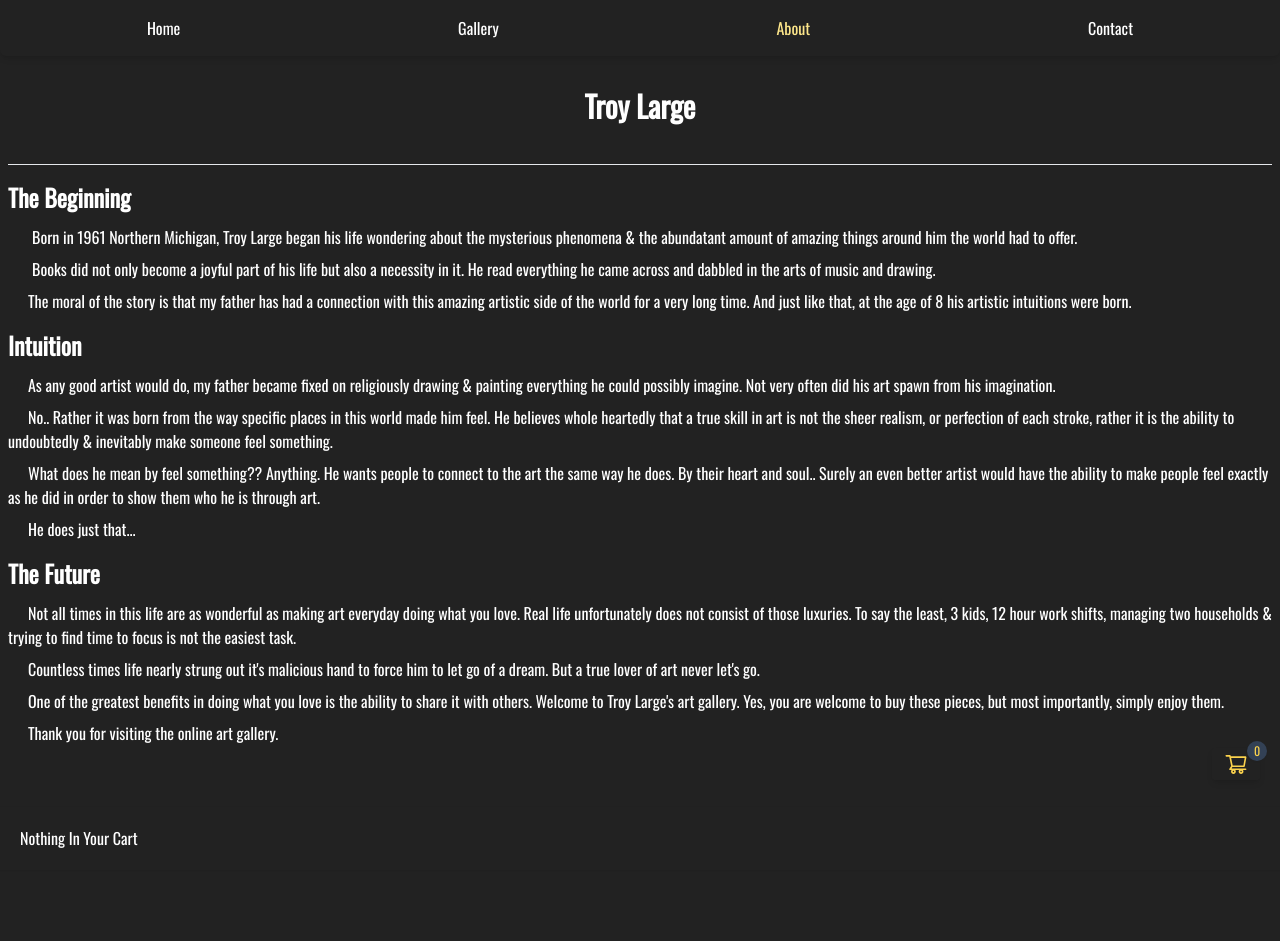
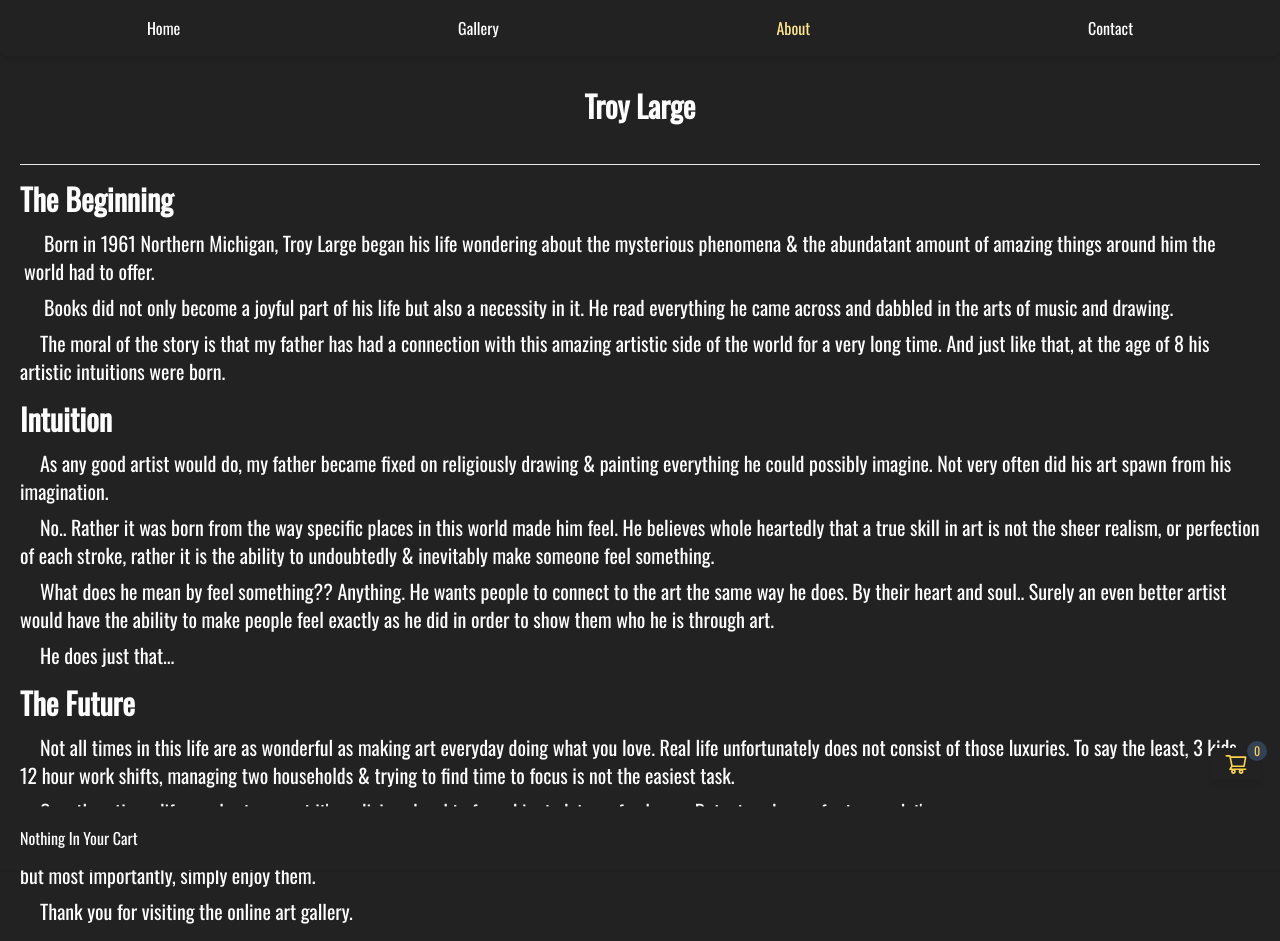
Before and after one commit to RyanLarge13/Troy-Large, a Next.js app: page /about in a window 1280 px wide. Before the commit the page ends 800 px from the top, so only its background shows below. Built offline with nearby package versions, Linux system fonts and the light colour scheme.

Commit message:
Style Update

```diff
--- a/app/about/page.jsx
+++ b/app/about/page.jsx
@@ -1,60 +1,62 @@
 const About = () => {
   return (
-    <section className="p-2">
+    <section className="p-2 md: px-5">
       <h1 className="text-3xl font-bold text-center mb-10">Troy Large</h1>
       <hr />
-      <h2 className="text-2xl mt-4 mb-3 font-bold">The Beginning</h2>
-      <p className="indent-5 mb-2 ml-1">
+      <h2 className="text-2xl mt-4 mb-3 font-bold md:text-3xl">
+        The Beginning
+      </h2>
+      <p className="indent-5 mb-2 ml-1 md:text-xl">
         Born in 1961 Northern Michigan, Troy Large began his life wondering
         about the mysterious phenomena & the abundatant amount of amazing things
         around him the world had to offer.
       </p>
-      <p className="indent-5 mb-2 ml-1">
+      <p className="indent-5 mb-2 ml-1 md:text-xl">
         Books did not only become a joyful part of his life but also a necessity
         in it. He read everything he came across and dabbled in the arts of
         music and drawing.
       </p>
-      <p className="indent-5 mb-2">
+      <p className="indent-5 mb-2 md:text-xl">
         The moral of the story is that my father has had a connection with this
         amazing artistic side of the world for a very long time. And just like
         that, at the age of 8 his artistic intuitions were born.
       </p>
-      <h2 className="text-2xl mt-4 mb-3 font-bold">Intuition</h2>
-      <p className="indent-5 mb-2">
+      <h2 className="text-2xl mt-4 mb-3 font-bold md:text-3xl">Intuition</h2>
+      <p className="indent-5 mb-2 md:text-xl">
         As any good artist would do, my father became fixed on religiously
         drawing & painting everything he could possibly imagine. Not very often
         did his art spawn from his imagination.
       </p>
-      <p className="indent-5 mb-2">
+      <p className="indent-5 mb-2 md:text-xl">
         No.. Rather it was born from the way specific places in this world made
         him feel. He believes whole heartedly that a true skill in art is not
         the sheer realism, or perfection of each stroke, rather it is the
         ability to undoubtedly & inevitably make someone feel something.
       </p>
-      <p className="indent-5 mb-2">
+      <p className="indent-5 mb-2 md:text-xl">
         What does he mean by feel something?? Anything. He wants people to
         connect to the art the same way he does. By their heart and soul..
         Surely an even better artist would have the ability to make people feel
         exactly as he did in order to show them who he is through art.
       </p>
-      <p className="indent-5 mb-2">He does just that...</p>
-      <h2 className="text-2xl mt-4 mb-3 font-bold">The Future</h2>
-      <p className="indent-5 mb-2">
+      <p className="indent-5 mb-2 md:text-xl">He does just that...</p>
+      <h2 className="text-2xl mt-4 mb-3 font-bold md:text-3xl">The Future</h2>
+      <p className="indent-5 mb-2 md:text-xl">
         Not all times in this life are as wonderful as making art everyday doing
         what you love. Real life unfortunately does not consist of those
         luxuries. To say the least, 3 kids, 12 hour work shifts, managing two
         households & trying to find time to focus is not the easiest task.
       </p>
-      <p className="indent-5 mb-2">
+      <p className="indent-5 mb-2 md:text-xl">
         Countless times life nearly strung out it's malicious hand to force him
         to let go of a dream. But a true lover of art never let's go.
       </p>
-      <p className="indent-5 mb-2">
+      <p className="indent-5 mb-2 md:text-xl">
         One of the greatest benefits in doing what you love is the ability to
         share it with others. Welcome to Troy Large's art gallery. Yes, you are
         welcome to buy these pieces, but most importantly, simply enjoy them.
       </p>
-      <p className="indent-5 mb-2">
+      <p className="indent-5 mb-2 md:text-xl">
         Thank you for visiting the online art gallery.
       </p>
     </section>
--- a/app/contact/page.jsx
+++ b/app/contact/page.jsx
@@ -32,7 +32,7 @@ const Contact = () => {
       <h1 className="text-center font-bold mb-5">Contact Troy</h1>
       <form
         onBlur={() => storeCredentials()}
-        className="flex flex-col justify-center items-center p-2 mt-20 text-black"
+        className="flex flex-col md:w-[80%] md:mx-auto justify-center items-center p-2 mt-20 text-black"
       >
         <label htmlFor="name" className="hidden">
           Name
@@ -64,7 +64,10 @@ const Contact = () => {
           value={message && message}
           className="w-full p-2 min-h-[300px] focus:outline-0 focus:bg-amber-100 duration-200"
         ></textarea>
-        <button type="submit" className="px-5 py-2 mt-5 bg-amber-300">
+        <button
+          type="submit"
+          className="px-5 py-2 mt-5 bg-[#222] text-amber-300 rounded-sm shadow-md"
+        >
           Submit
         </button>
       </form>
--- a/app/gallery/page.jsx
+++ b/app/gallery/page.jsx
@@ -8,7 +8,8 @@ const getImages = async () => {
     const paintings = mongoose.connection.collection("paintings");
     const data = await paintings.find({}).toArray();
     const images = data.map((painting) => {
-    	return {img: painting.Img, id: painting._id}
+      const obj = { img: painting.Img, id: painting._id };
+      return obj;
     });
     console.log(images);
     return images;
--- a/app/globals.css
+++ b/app/globals.css
@@ -25,7 +25,6 @@ body {
 
 /* Style your items */
 .my-masonry-grid_column > div {
-  /* change div to reference your elements you put in <Masonry> */
-  background: grey;
+  cursor: pointer;
   margin-bottom: 30px;
 }
--- a/app/page.jsx
+++ b/app/page.jsx
@@ -1,6 +1,6 @@
 import mongoose from "mongoose";
 import { connectDB } from "@utils/connectDB.js";
-import HeadingLink from "@components/HeadingLink"
+import HeadingLink from "@components/HeadingLink";
 
 const getPaintings = async () => {
   try {
@@ -18,16 +18,16 @@ const getPaintings = async () => {
 const Home = async () => {
   const paintings = await getPaintings();
   return (
-    <section className="mt-20 px-3 flex flex-col justify-start items-center text-white md:grid md:grid-cols-2 md:gap-5">
+    <section className="mt-20 px-3 flex flex-col justify-start items-center text-white md:grid md:grid-cols-2 md:gap-20 md:px-20">
       {paintings.map((painting) => (
-        <div key={painting._id} className="my-5 w-full">
+        <div key={painting._id} className="my-5 w-full md:h-[55vh]">
           <img
             src={painting.Img}
             alt={painting.Title}
-            className="w-full h-full rounded-sm mb-3"
+            className="w-full h-full object-cover rounded-sm mb-3"
           />
-          <HeadingLink title={painting.Title} id={painting._id} />
-          <p className="mt-3 mb-5 border-l-slate-200 border-l-8 pl-3">
+          <HeadingLink title={painting.Title} id={painting._id.toString()} />
+          <p className="mt-3 mb-5 border-l-slate-200 border-l-8 pl-3 md:text-2xl">
             {painting.Description}
           </p>
           <p className="text-sm">{painting.Price}</p>
--- a/app/painting/page.jsx
+++ b/app/painting/page.jsx
@@ -27,11 +27,17 @@ const Painting = () => {
     <section className="mt-20 text-white">
       {painting && (
         <div>
-          <p className="text-2xl text-center font-bold mb-10">
+          <p className="text-2xl text-center font-bold mb-10 md:text-3xl">
             {painting.Title}
           </p>
-          <img src={painting.Img} alt={painting.Title} />
-          <p className="mt-5 text-center">{painting.Description}</p>
+          <img
+            src={painting.Img}
+            alt={painting.Title}
+            className="object-cover mx-auto w-full h-full md:w-[800px] md:h-[700px]"
+          />
+          <p className="mt-5 text-center md:text-2xl md:w-[50%] md:my-20 md:mx-auto">
+            {painting.Description}
+          </p>
           <p className="text-sm text-center mt-5">{painting.Price}</p>
           <div className="mt-10 p-3 flex justify-center items-center">
             <button
--- a/components/HeadingLink.jsx
+++ b/components/HeadingLink.jsx
@@ -5,10 +5,10 @@ import { useRouter } from "next/navigation";
 const HeadingLink = ({ title, id }) => {
   const router = useRouter();
   return (
-    <div className="flex border-b border-b-white">
+    <div className="flex border-b border-b-white cursor-pointer">
       <h2
         onClick={() => router.push(`/painting?id=${id}`)}
-        className="font-bold text-xl pb-1 mr-2"
+        className="font-bold text-xl pb-1 mr-2 md:text-3xl"
       >
         {title}
       </h2>
```
Also changed, not shown: components/MasonryGrid.jsx (+6 -1 lines).
